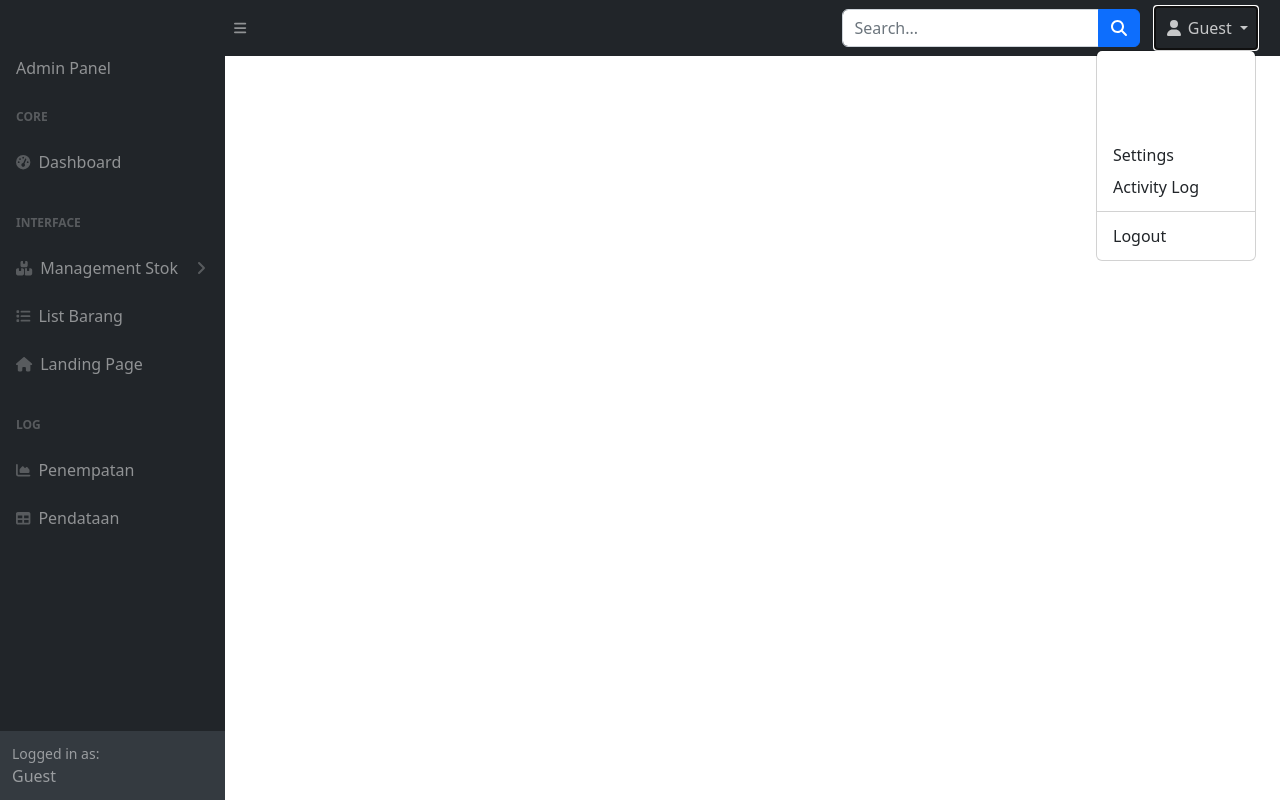
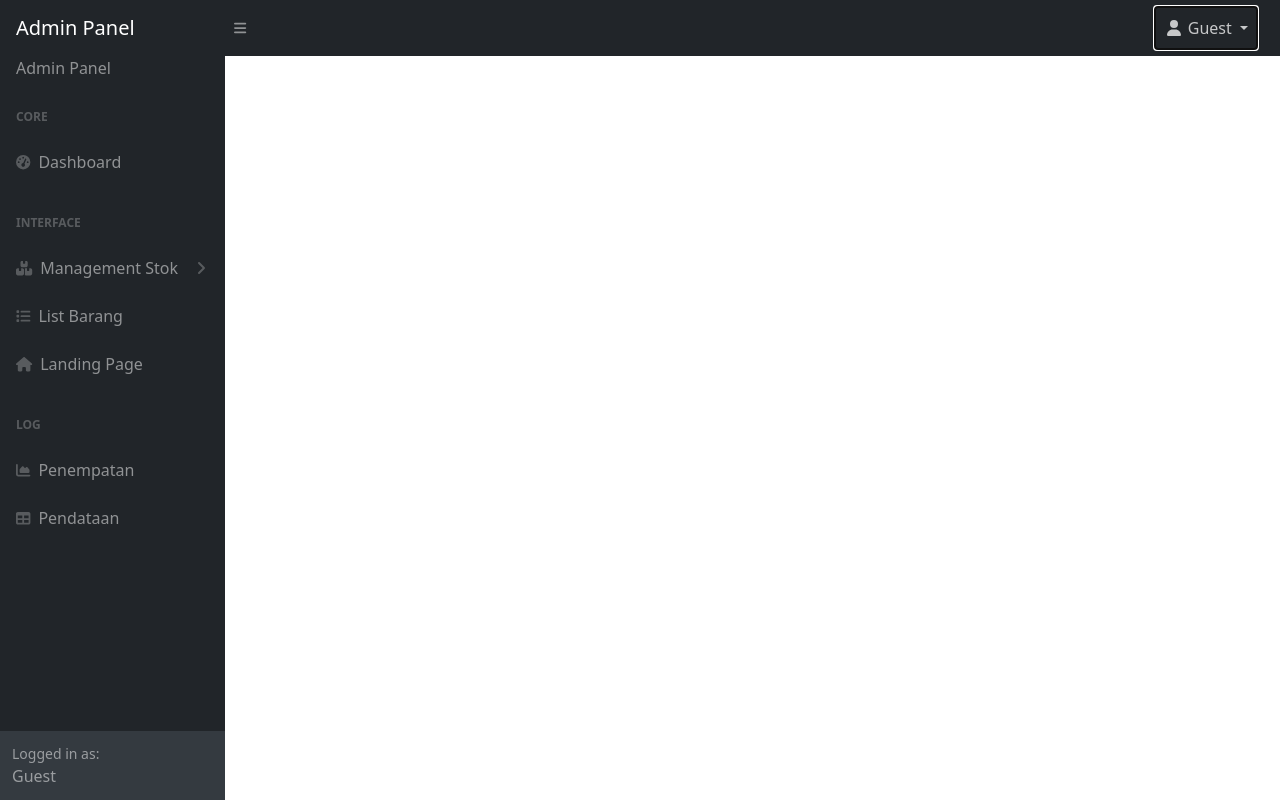
Before and after one commit to farinsevany-art/inventaristoko-pertanian, a PHP site: page /toko/templates/headeradmin.php in a window 1280 px wide, after a click on "Guest". Run offline with PHP 8.4, Linux system fonts and the light colour scheme; some libraries are stand-ins or nearby versions.

Commit message:
Update headeradmin.php

```diff
--- a/toko/app/views/templates/headeradmin.php
+++ b/toko/app/views/templates/headeradmin.php
@@ -16,9 +16,16 @@
     <script src="https://use.fontawesome.com/releases/v6.3.0/js/all.js" crossorigin="anonymous"></script>
 
 <style>
-    /* fix sidebar tidak muncul di layar kecil */
+    /* ensure navbar dropdown remains clickable: keep sidebar z-index lower than topnav */
     #layoutSidenav_nav {
-        z-index: 9999 !important;
+        z-index: 1040; /* lower than topnav */
+    }
+    .sb-topnav {
+        z-index: 1050; /* keep topnav above the sidebar */
+    }
+    /* ensure dropdown menu appears above everything */
+    .dropdown-menu {
+        z-index: 99999 !important;
     }
 
     /* default sidebar SB Admin */
@@ -48,28 +55,20 @@
             <i class="fas fa-bars"></i>
         </button>
 
-        <!-- SEARCH -->
-        <form class="d-none d-md-inline-block form-inline ms-auto me-3">
-            <div class="input-group">
-                <input class="form-control" type="text" placeholder="Search..." />
-                <button class="btn btn-primary"><i class="fas fa-search"></i></button>
-            </div>
-        </form>
+    <!-- SEARCH removed per request -->
 
-        <!-- USER MENU -->
-        <ul class="navbar-nav ms-auto ms-md-0 me-4">
+    <!-- USER MENU -->
+    <ul class="navbar-nav ms-auto me-4">
             <li class="nav-item dropdown">
-                <a class="nav-link dropdown-toggle" id="navbarDropdown" href="#" data-bs-toggle="dropdown" role="button">
-                    <i class="fas fa-user fa-fw"></i>
+                <a class="nav-link dropdown-toggle" id="navbarDropdown" href="#" role="button" data-bs-toggle="dropdown" aria-expanded="false">
+                    <svg class="svg-inline--fa fa-user fa-fw" aria-hidden="true" focusable="false" data-prefix="fas" data-icon="user" role="img" xmlns="http://www.w3.org/2000/svg" viewBox="0 0 448 512" data-fa-i2svg=""><path fill="currentColor" d="M224 256A128 128 0 1 0 224 0a128 128 0 1 0 0 256zm-45.7 48C79.8 304 0 383.8 0 482.3C0 498.7 13.3 512 29.7 512H418.3c16.4 0 29.7-13.3 29.7-29.7C448 383.8 368.2 304 269.7 304H178.3z"></path></svg>
                     <span><?= htmlspecialchars($_SESSION['username'] ?? 'Guest') ?></span>
-                    <ul class="dropdown-menu dropdown-menu-end">
-                        <li><a class="dropdown-item">Settings</a></li>
-                        <li><a class="dropdown-item">Activity Log</a></li>
-                        <li><hr class="dropdown-divider" /></li>
-                        <li><a class="dropdown-item" href="<?= $base_url ?>?url=login/logout">Logout</a></li>
-                    </ul>
-                </li>
                 </a>
+                <ul class="dropdown-menu dropdown-menu-end" aria-labelledby="navbarDropdown">
+                    <li><hr class="dropdown-divider" /></li>
+                    <li><a class="dropdown-item" href="<?= $base_url ?>?url=admin/logout">Logout</a></li>
+                </ul>
+            </li>
         </ul>
     </nav>
 
@@ -146,3 +145,20 @@
 
 });
 </script>
+<script>
+// Ensure the navbar user dropdown reliably toggles when clicked
+document.addEventListener('DOMContentLoaded', function () {
+    var userToggle = document.getElementById('navbarDropdown');
+    if (!userToggle) return;
+    try {
+        userToggle.addEventListener('click', function (e) {
+            e.preventDefault();
+            // Use Bootstrap's Dropdown API to toggle explicitly
+            var bs = bootstrap.Dropdown.getInstance(userToggle) || new bootstrap.Dropdown(userToggle);
+            bs.toggle();
+        });
+    } catch (err) {
+        console.error('Dropdown toggle init error', err);
+    }
+});
+</script>
```
